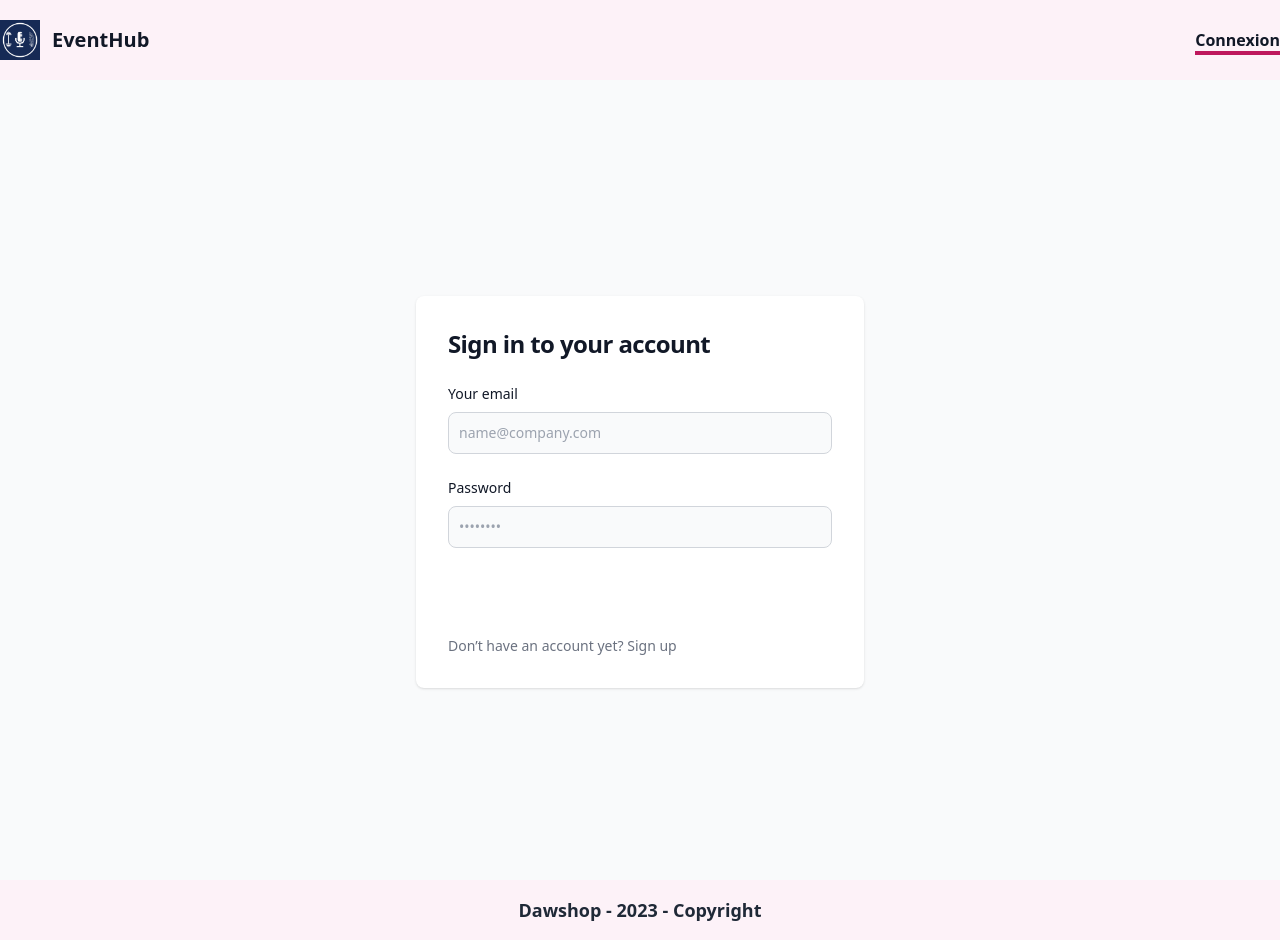
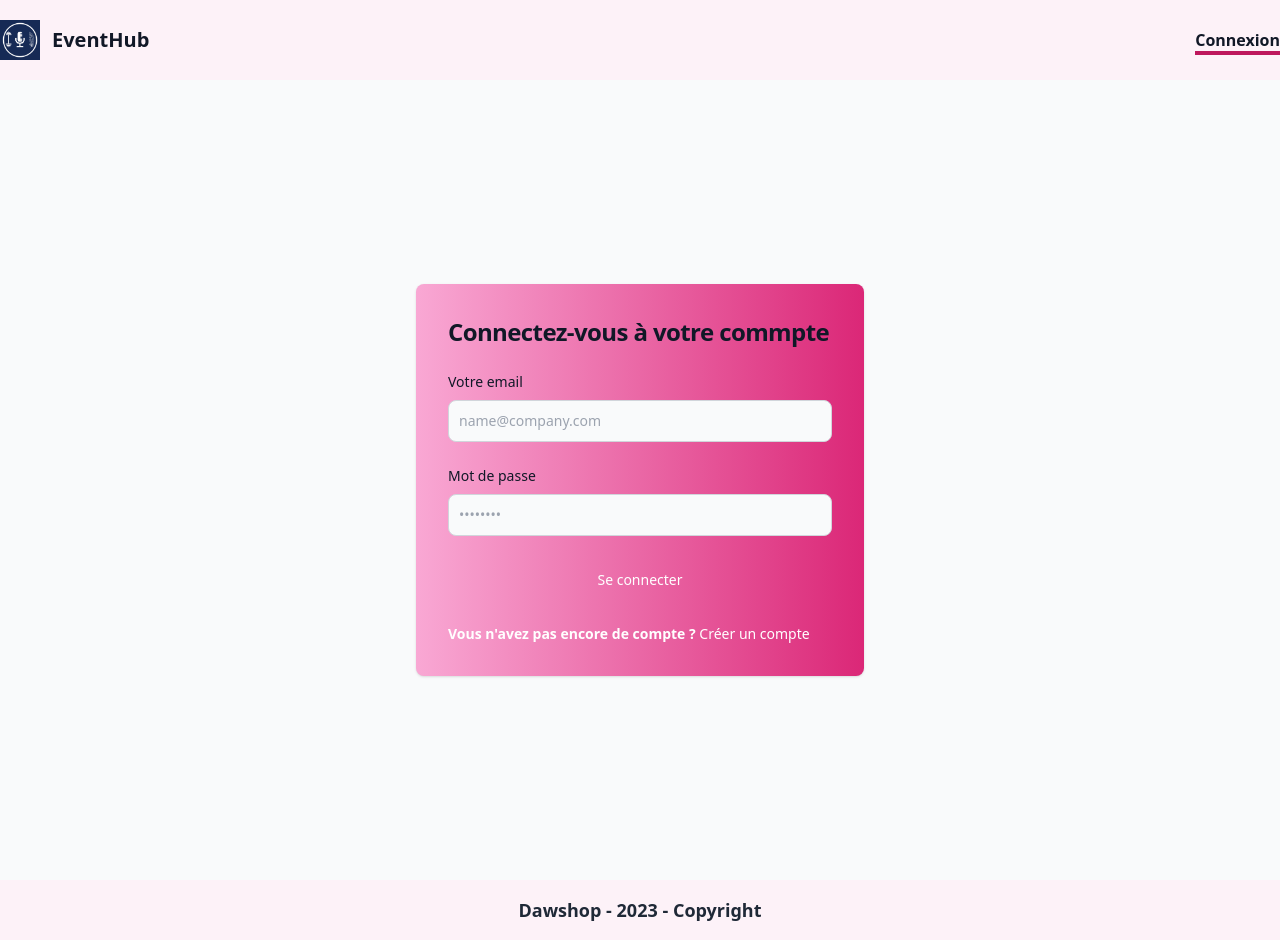
Before and after one commit to Sofie2ruelle/EventHub_Front, a React (Vite) app in the folder EventHub/: page /login in a window 1280 px wide. Built offline with nearby package versions, Linux system fonts and the light colour scheme.

Commit message:
changement sur la page login

```diff
--- a/EventHub/src/pages/Login.jsx
+++ b/EventHub/src/pages/Login.jsx
@@ -1,30 +1,26 @@
 export const Login = () => {
     return (
 
-      <section className="bg-gray-50 dark:bg-gray-900">
+      <section className="bg-gray-50 dark:bg-white-900">
         <div className="flex flex-col items-center justify-center px-6 py-8 mx-auto md:h-screen lg:py-0">
-      <a href="#" className="flex items-center mb-6 text-2xl font-semibold text-gray-900 dark:text-white">
-
-
-      </a>
-      <div className="w-full bg-white rounded-lg shadow dark:border md:mt-0 sm:max-w-md xl:p-0 dark:bg-gray-800 dark:border-gray-700">
-          <div className="p-6 space-y-4 md:space-y-6 sm:p-8">
+        <div className="w-full bg-white rounded-lg shadow dark:border md:mt-0 sm:max-w-md xl:p-0 bg-gradient-to-r from-pink-300 to-pink-600 dark:border-gray-700">
+        <div className="p-6 space-y-4 md:space-y-6 sm:p-8 ">
             <h1 className="text-xl font-bold leading-tight tracking-tight text-gray-900 md:text-2xl dark:text-white">
-                  Sign in to your account
+                Connectez-vous à votre commpte
             </h1>
             <form className="space-y-4 md:space-y-6" action="#">
                 <div>
-                      <label htmlFor="email" className="block mb-2 text-sm font-medium text-gray-900 dark:text-white">Your email</label>
+                    <label htmlFor="email" className="block mb-2 text-sm font-medium text-gray-900 dark:text-white">Votre email</label>
                     <input type="email" name="email" id="email" className="bg-gray-50 border border-gray-300 text-gray-900 sm:text-sm rounded-lg focus:ring-primary-600 focus:border-primary-600 block w-full p-2.5 dark:bg-gray-700 dark:border-gray-600 dark:placeholder-gray-400 dark:text-white dark:focus:ring-blue-500 dark:focus:border-blue-500" placeholder="name@company.com" required=""/>
                 </div>
                 <div>
-                      <label htmlFor="password" className="block mb-2 text-sm font-medium text-gray-900 dark:text-white">Password</label>
+                    <label htmlFor="password" className="block mb-2 text-sm font-medium text-gray-900 dark:text-white">Mot de passe</label>
                     <input type="password" name="password" id="password" placeholder="••••••••" className="bg-gray-50 border border-gray-300 text-gray-900 sm:text-sm rounded-lg focus:ring-primary-600 focus:border-primary-600 block w-full p-2.5 dark:bg-gray-700 dark:border-gray-600 dark:placeholder-gray-400 dark:text-white dark:focus:ring-blue-500 dark:focus:border-blue-500" required=""/>
                 </div>
 
-                  <button type="submit" className="w-full text-white bg-primary-600 hover:bg-primary-700 focus:ring-4 focus:outline-none focus:ring-primary-300 font-medium rounded-lg text-sm px-5 py-2.5 text-center dark:bg-primary-600 dark:hover:bg-primary-700 dark:focus:ring-primary-800">Sign in</button>
-                  <p className="text-sm font-light text-gray-500 dark:text-gray-400">
-                      Don’t have an account yet? <a href="#" className="font-medium text-primary-600 hover:underline dark:text-primary-500">Sign up</a>
+                <button type="submit" className="w-full text-white bg-primary-600 hover:bg-primary-700 focus:ring-4 focus:outline-none focus:ring-pink-500 font-medium rounded-lg text-sm px-5 py-2.5 text-center dark:bg-primary-600 dark:focus:ring-pink-800 hover:bg-sky-700">Se connecter</button>
+                <p className="text-sm font-bold text-white dark:text-white-400">
+                    Vous n'avez pas encore de compte ? <a href="#" className="font-medium text-primary-600 hover:underline dark:text-primary-500">Créer un compte</a>
                 </p>
             </form>
         </div>
```
Lines whose indentation alone changed are shown as unchanged.
